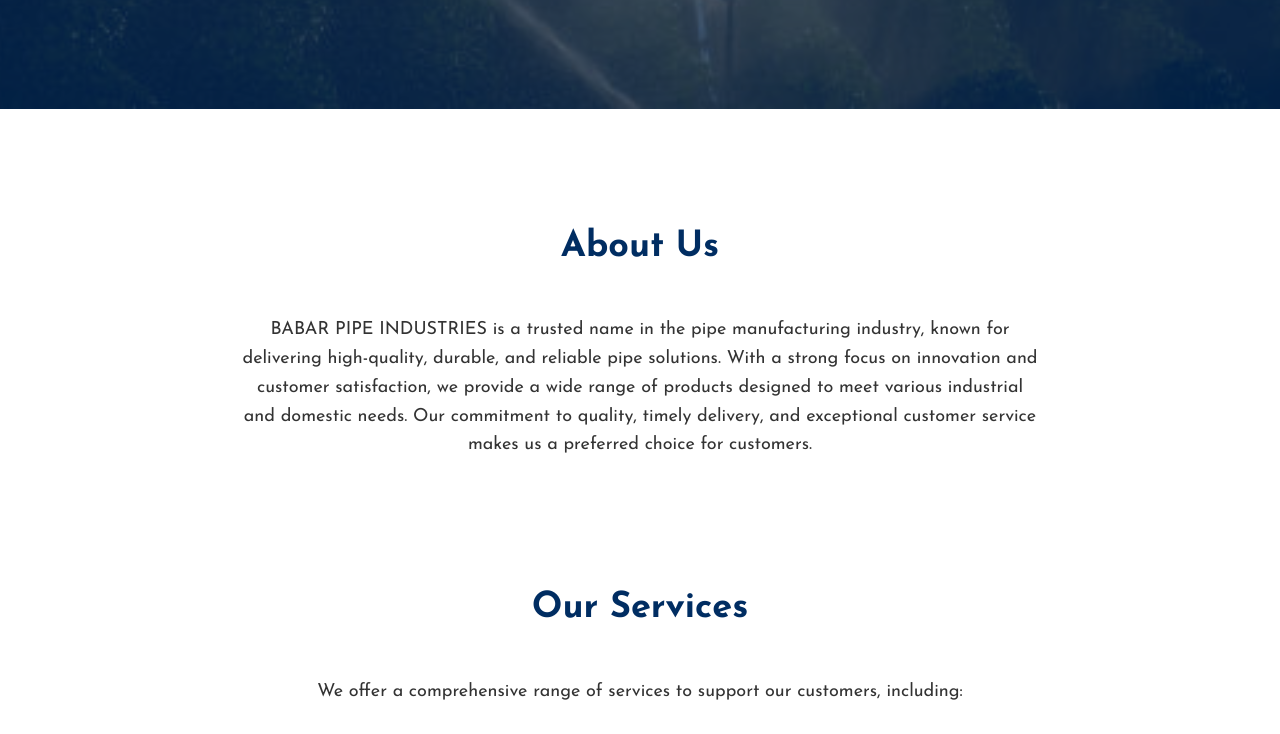
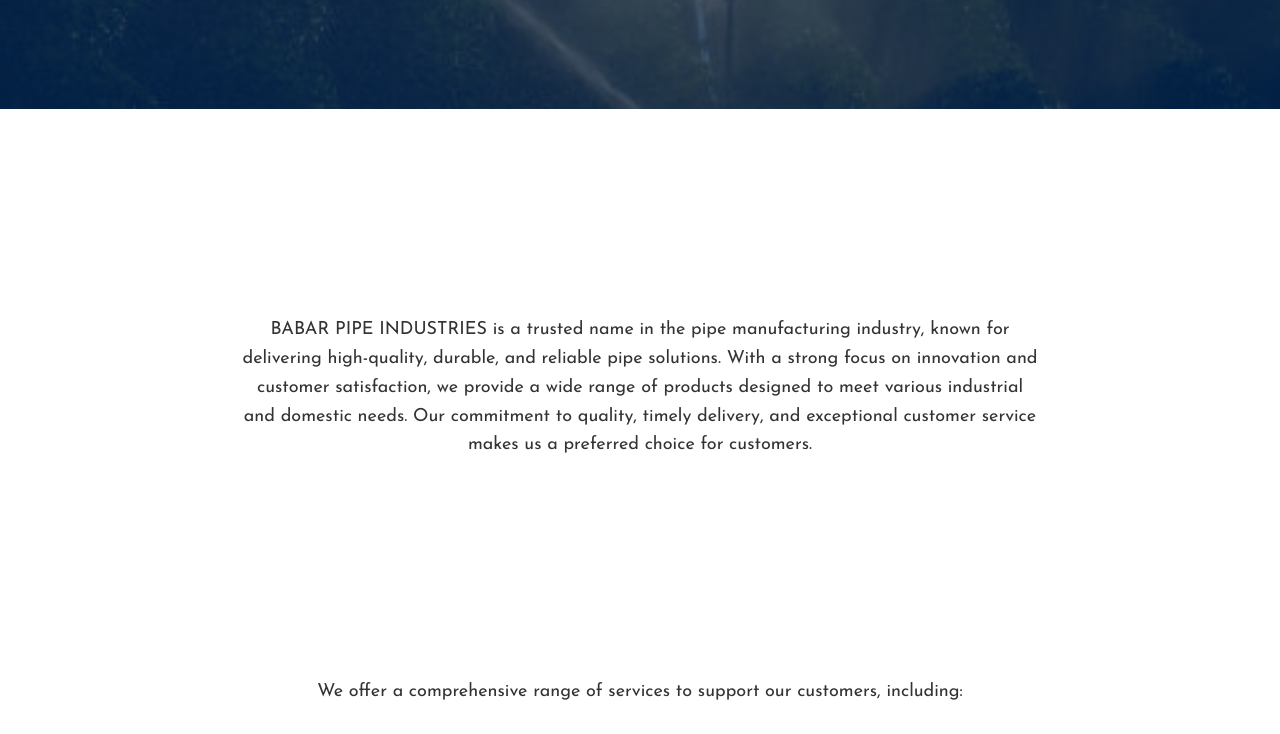
Before and after one commit to davishkar/BabarPipeIndustry.com, a plain HTML site: page index.html in a window 1280 px wide. Shown: the part 796-1530 px from the top of the page. Drawn offline with Linux system fonts and the light colour scheme; a web font is replaced by a local one.

Commit message:
Update styles.css

```diff
--- a/styles.css
+++ b/styles.css
@@ -205,7 +205,7 @@ section {
 
 h2 {
     font-family: var(--font-secondary);
-    color: var(--primary-color);
+    color: #fff;
     text-align: center;
     margin-bottom: 40px;
     font-size: 36px;
```
